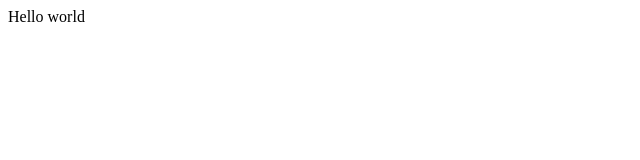
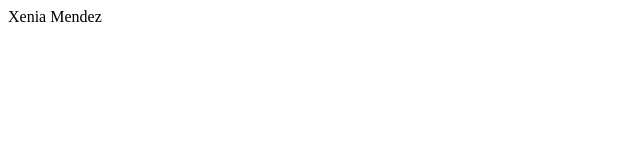
Before and after one commit to xmendez1/GLCL, a plain HTML site: page index.html in a window 1280 px wide. Shown: the full height of the page, 0-640 px from the left. Drawn offline with Linux system fonts and the light colour scheme.

Commit message:
Changed Hello world, to my name

```diff
--- a/index.html
+++ b/index.html
@@ -1 +1 @@
-<p>Hello world</p>
+<p>Xenia Mendez</p>
```
